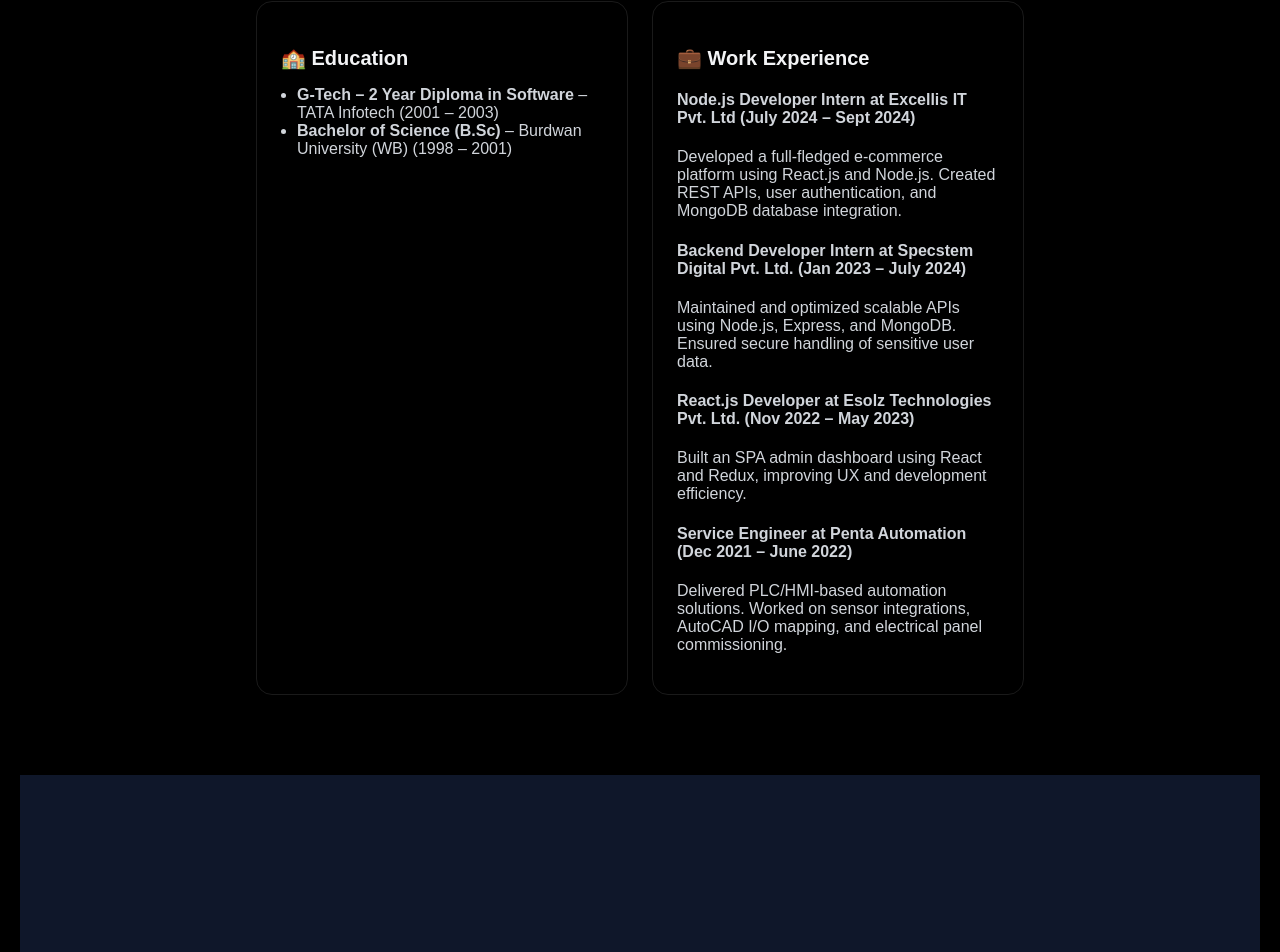
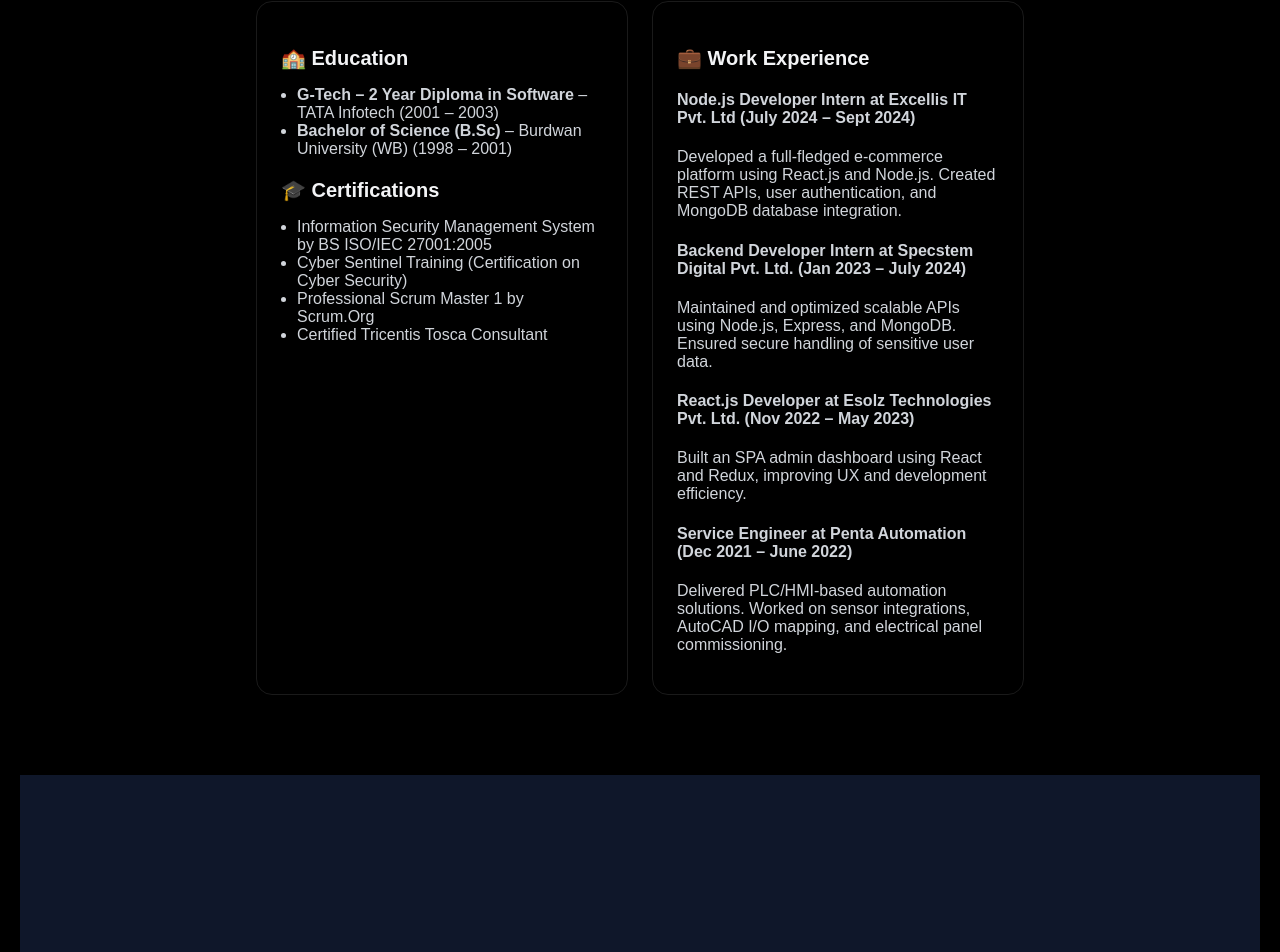
Before and after one commit to ani1999deep/sougata_mitra_porfolio-, a React (Create React App) app: page / in a window 1280 px wide. Shown: the part 2995-3947 px from the top of the page. Built offline with nearby package versions, Linux system fonts and the light colour scheme.

Commit message:
Certification addded.

```diff
--- a/src/components/sections/About.js
+++ b/src/components/sections/About.js
@@ -81,6 +81,13 @@
     "TDD and BDD test development",
     "API collections and scripting in Postman",
     "SQL scripting for backend testing",
+  ];
+
+  const certifications = [
+    "Information Security Management System by BS ISO/IEC 27001:2005",
+    "Cyber Sentinel Training (Certification on Cyber Security)",
+    "Professional Scrum Master 1 by Scrum.Org",
+    "Certified Tricentis Tosca Consultant",
   ];
 
   return (
@@ -286,6 +293,19 @@
                   University (WB) (1998 – 2001)
                 </li>
               </ul>
+
+              <h3 className="info-title">🎓 Certifications</h3>
+              <ul className="info-list">
+                <li>
+                  Information Security Management System by BS ISO/IEC
+                  27001:2005
+                </li>
+                <li>
+                  Cyber Sentinel Training (Certification on Cyber Security)
+                </li>
+                <li>Professional Scrum Master 1 by Scrum.Org</li>
+                <li>Certified Tricentis Tosca Consultant</li>
+              </ul>
             </div>
 
             <div className="info-card">
```
